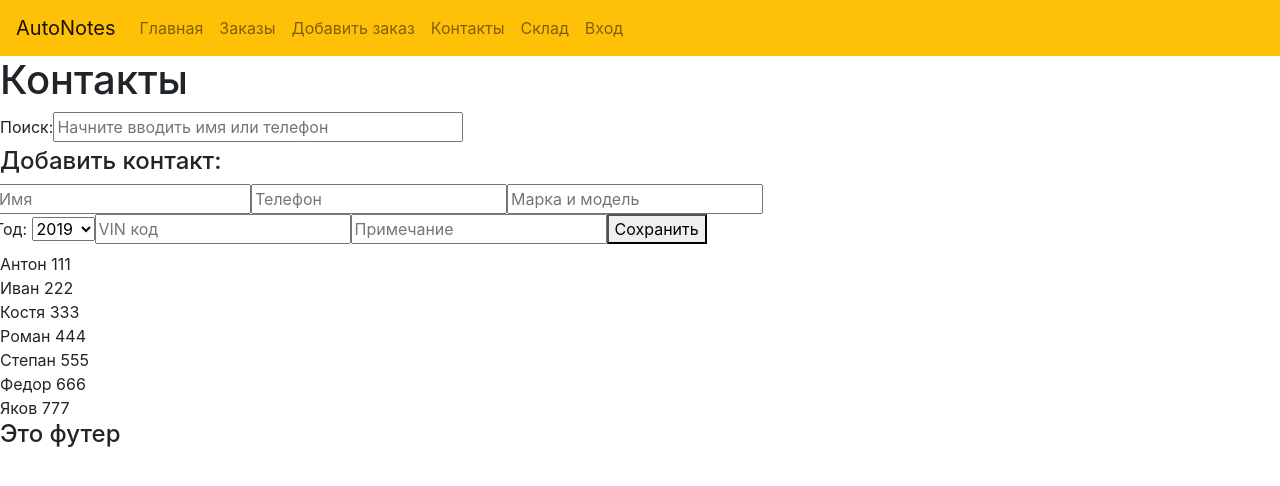
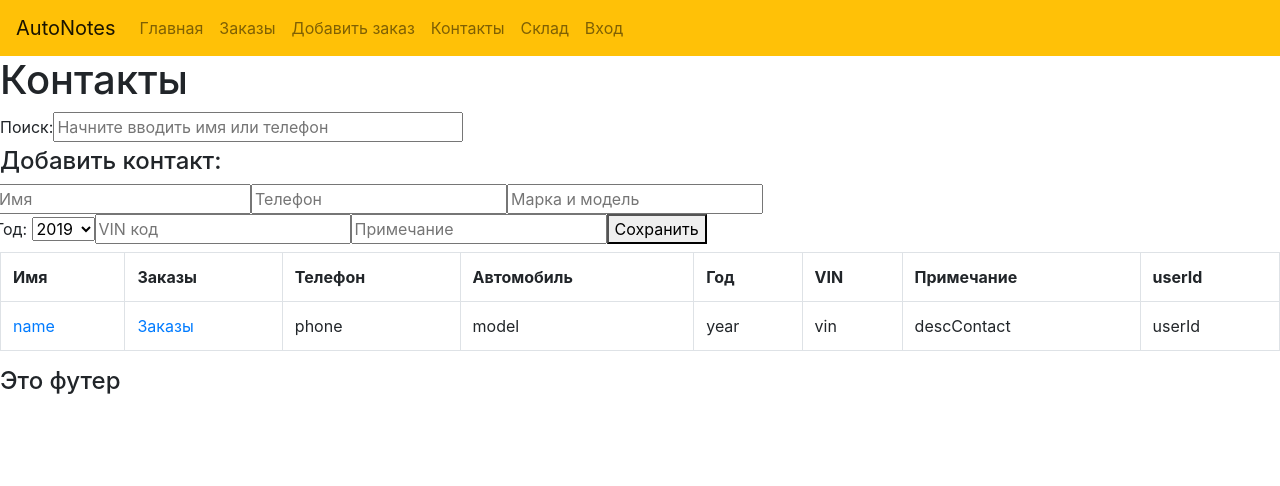
Before and after one commit to elderlycoder/autoreact, a React (Create React App) app: page /contacts in a window 1280 px wide. Shown: the top 486 px of the page. Built offline with nearby package versions, Linux system fonts and the light colour scheme.

Commit message:
Contacts

```diff
--- a/src/partials/Contacts.js
+++ b/src/partials/Contacts.js
@@ -1,7 +1,8 @@
 import React from 'react'
 import SearchContact from './Contacts/SearchContact'
 import AddContact from './Contacts/AddContact'
-import Contact from './Contacts/Contact'
+//import Contact from './Contacts/Contact'
+import Table from './Contacts/Table'
 
 
 
@@ -11,14 +12,9 @@ const Contacts = () => {
    <h1>Контакты</h1>
    <SearchContact />
    <AddContact />
-   <Contact name='Антон' phone='111'/>
-   <Contact name='Иван' phone='222'/>
-   <Contact name='Костя' phone='333'/>
-   <Contact name='Роман' phone='444'/>
-   <Contact name='Степан' phone='555'/>
-   <Contact name='Федор' phone='666'/>
-   <Contact name='Яков' phone='777'/>
+   <Table/>
    </div>
+
    )
 }
 
--- /dev/null
+++ b/src/partials/Contacts/Table.js
@@ -0,0 +1,25 @@
+import React from "react";
+import ThTable from "./ThTable";
+import TrTable from "./TrTable";
+
+class Table extends React.Component{
+
+   render(){
+      return (
+         <div className="row-list">
+            <table className="table table-hover table-bordered">
+               <tbody>
+               <ThTable />
+               <TrTable />
+               </tbody>
+            </table>
+         </div>
+
+
+      )
+   }
+
+}
+
+
+export default Table
--- /dev/null
+++ b/src/partials/Contacts/ThTable.js
@@ -0,0 +1,24 @@
+import React from "react";
+
+class ThTable extends React.Component{
+
+   render(){
+      return (
+         <tr>
+         <th>Имя</th>
+         <th>Заказы</th>
+         <th>Телефон</th>
+         <th>Автомобиль</th>
+         <th>Год</th>
+         <th>VIN</th>
+         <th>Примечание</th>
+         <th>userId</th>
+
+     </tr>
+
+      )
+   }
+
+}
+
+export default ThTable
--- /dev/null
+++ b/src/partials/Contacts/TrTable.js
@@ -0,0 +1,24 @@
+import React from "react";
+
+class TrTable extends React.Component{
+
+   render(){
+      return (
+         <tr className="row-list" id="contact-tr">
+            <td><a href="/contacts/{{id}}/edit?allow=true">name</a></td>
+            <td><a href="/contacts/{{id}}/orders">Заказы</a></td>
+            <td>phone</td>
+            <td>model</td>
+            <td>year</td>
+            <td>vin</td>
+            <td>descContact</td>
+            <td>userId</td>
+
+        </tr>
+
+      )
+   }
+
+}
+
+export default TrTable
--- /dev/null
+++ b/src/project/News.css
@@ -0,0 +1,3 @@
+.none{
+   display: none;
+}
```
Also changed, not shown: src/BigApp.js (added, +47 -0 lines), src/project/Article.jsx (added, +28 -0 lines), src/project/News.jsx (added, +48 -0 lines).
